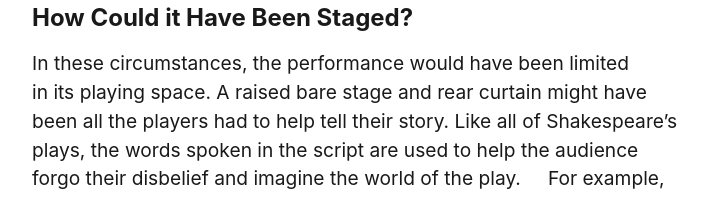
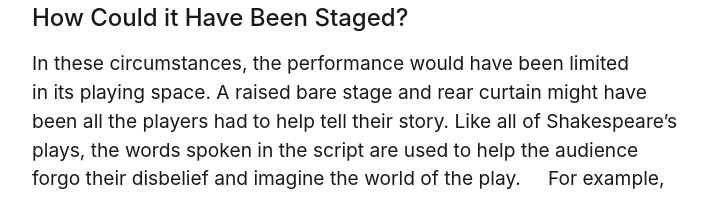
Before and after one commit to thecdil/dramaturgy, a Jekyll site: the page built from pages/production.md, in a window 1280 px wide. Shown: the part 991-1188 px from the top of the page, without its empty margins (283-993 px from the left). Built offline with Jekyll 4.4.1, drawn with Linux system fonts in a browser that asks for light colours.

```diff
--- a/pages/production.md
+++ b/pages/production.md
@@ -15,7 +15,7 @@ The earliest performance was most likely “the wedding in 1596 of Elizabeth Car
 
 {% include feature/item-figure.html objectid="midsummer0025" width="25" %}
 
-#### **How Could it Have Been Staged?**
+#### How Could it Have Been Staged?
 
 In these circumstances, the performance would have been limited in its playing space. A raised bare stage and rear curtain might have been all the players had to help tell their story. Like all of Shakespeare’s plays, the words spoken in the script are used to help the audience forgo their disbelief and imagine the world of the play.
 
```
